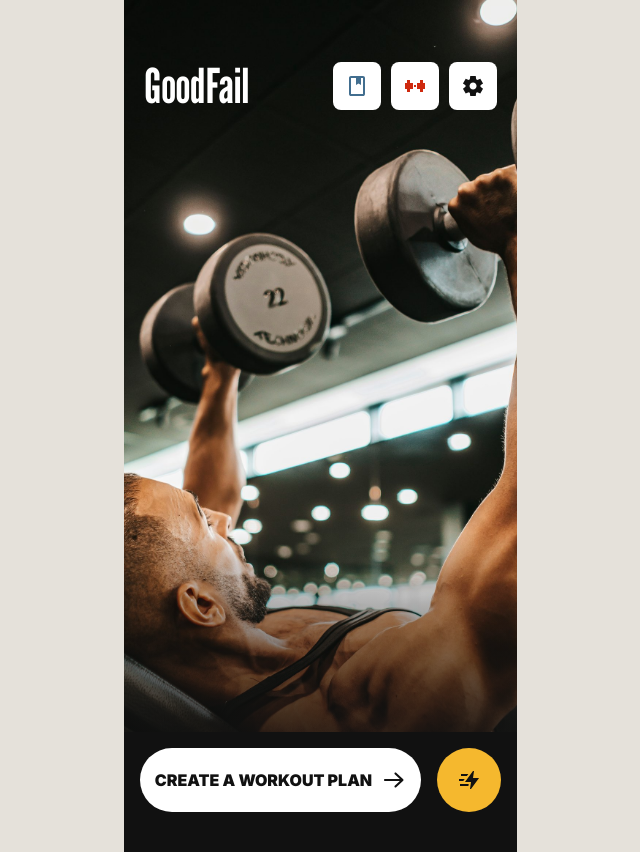
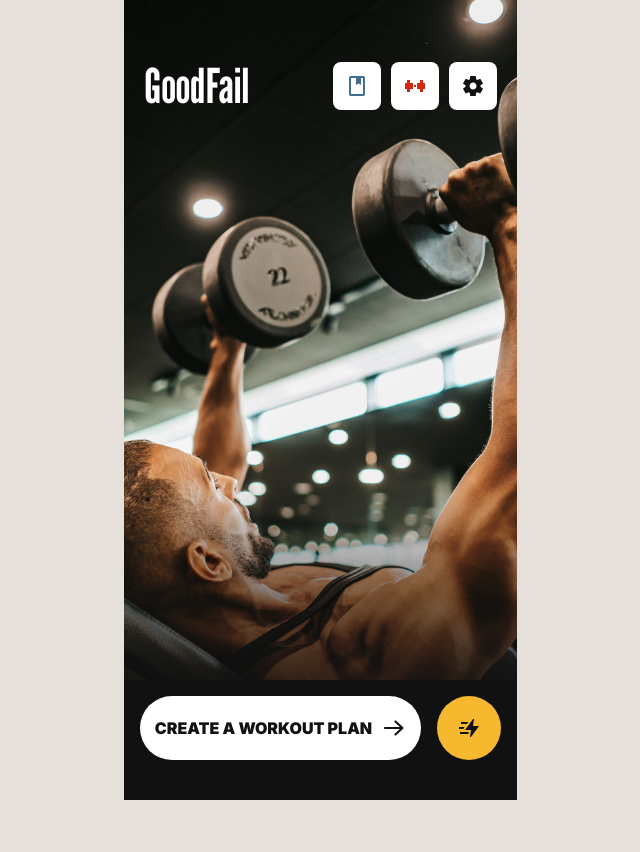
Before and after one commit to ethanholzer/overload, a React (Vite) app: page / in a window 1280 px wide. Shown: the whole page, without its empty margins (320-960 px from the left). After the commit the page ends 800 px from the top, so only its background shows below. Built offline with nearby package versions, Linux system fonts and the light colour scheme; a web font is replaced by a local one.

Commit message:
Add files via upload
viewport optimizations

```diff
--- a/src/App.css
+++ b/src/App.css
@@ -31,6 +31,14 @@
 
 * { box-sizing: border-box; margin: 0; padding: 0; }
 
+/* Lock the page to the viewport: the app frame stays put and only the
+   designated inner areas scroll. */
+html, body, #root {
+  height: 100%; height: 100dvh; overflow: hidden;
+  position: fixed; inset: 0; width: 100%;
+  overscroll-behavior: none;
+}
+
 body {
   font-family: 'Inter', -apple-system, system-ui, sans-serif;
   background: #E5E1DA;
@@ -50,8 +58,10 @@ input, textarea { font-family: inherit; }
 .log-book-screen, .mw-screen {
   position: relative; width: 100%; height: 100%; overflow: hidden;
 }
-/* The transition stage is the fixed device frame; layers fill it. */
-.screen-stage { width: 393px; height: 852px; margin: 0 auto; }
+/* The transition stage is the fixed device frame; it fills the locked
+   viewport height so inner scroll areas size correctly and nothing is
+   clipped on shorter windows. */
+.screen-stage { width: 393px; height: 100%; max-height: 100dvh; margin: 0 auto; }
 
 /* ═══ SHARED ═════════════════════════════════════════════════════════ */
 .hdr {
@@ -498,17 +508,17 @@ input, textarea { font-family: inherit; }
 .cfg-btn:disabled { opacity: 0.35; cursor: not-allowed; }
 
 /* ═══ TODAY'S PLAN ═══════════════════════════════════════════════════ */
-.plan-screen { background: var(--violet); }
+.plan-screen { background: var(--violet); display: flex; flex-direction: column; }
 .plan-body-art {
   position: absolute; left: 178px; top: 16px; width: 426px; height: 821px;
   pointer-events: none; user-select: none; z-index: 0;
 }
 .plan-content {
-  position: relative; z-index: 1; padding: 38px 20px 24px;
+  position: relative; z-index: 1; padding: 38px 20px 118px;
   display: flex; flex-direction: column; gap: 16px;
-  max-height: calc(852px - 118px); overflow-y: auto;
+  flex: 1; min-height: 0; overflow-y: auto;
 }
-.plan-content.with-controls { max-height: calc(852px - 206px); }
+.plan-content.with-controls { padding-bottom: 206px; }
 .plan-back {
   width: 48px; height: 48px; border-radius: 1000px; border: none; cursor: pointer; padding: 0;
   background: var(--white); display: flex; align-items: center; justify-content: center; flex-shrink: 0;
```
